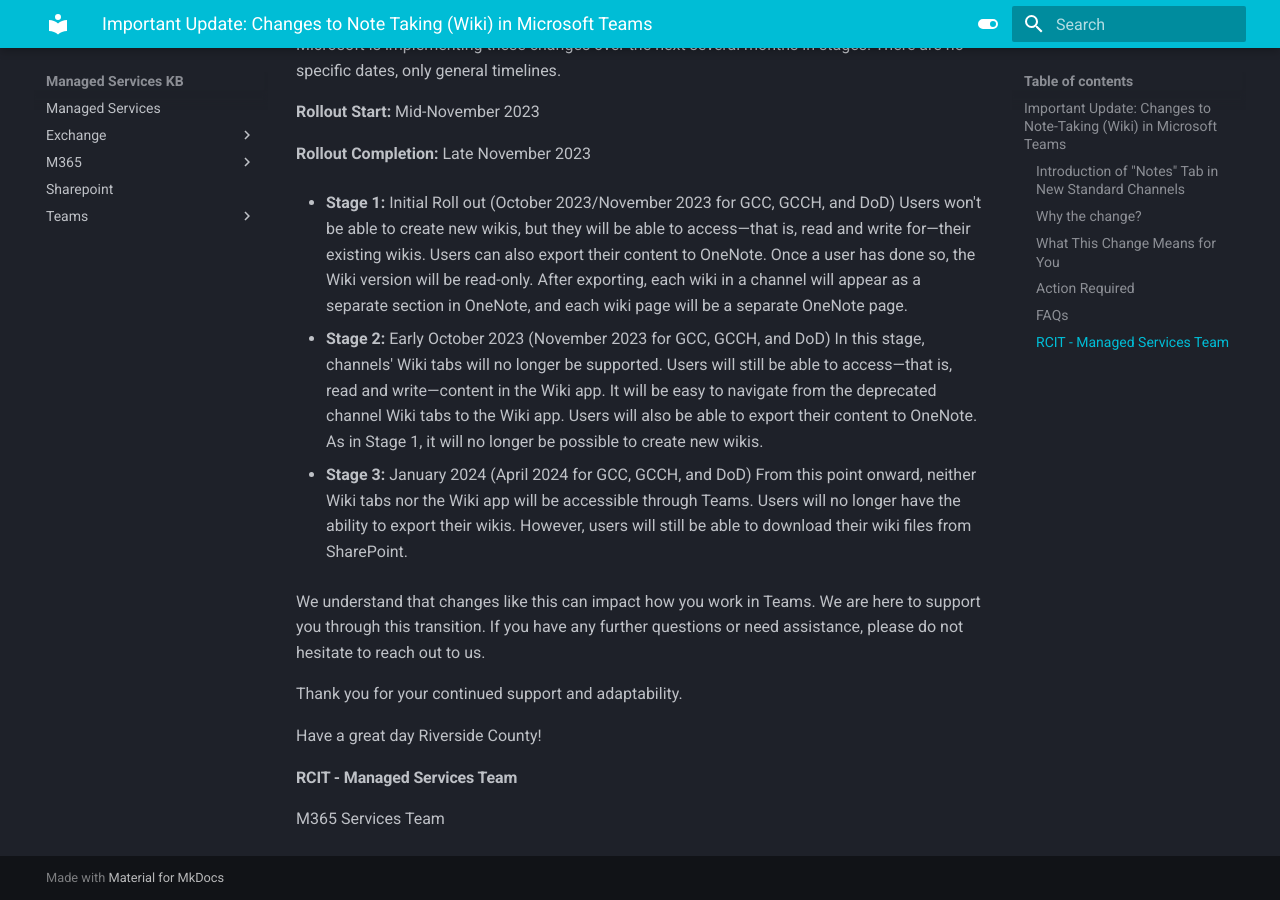
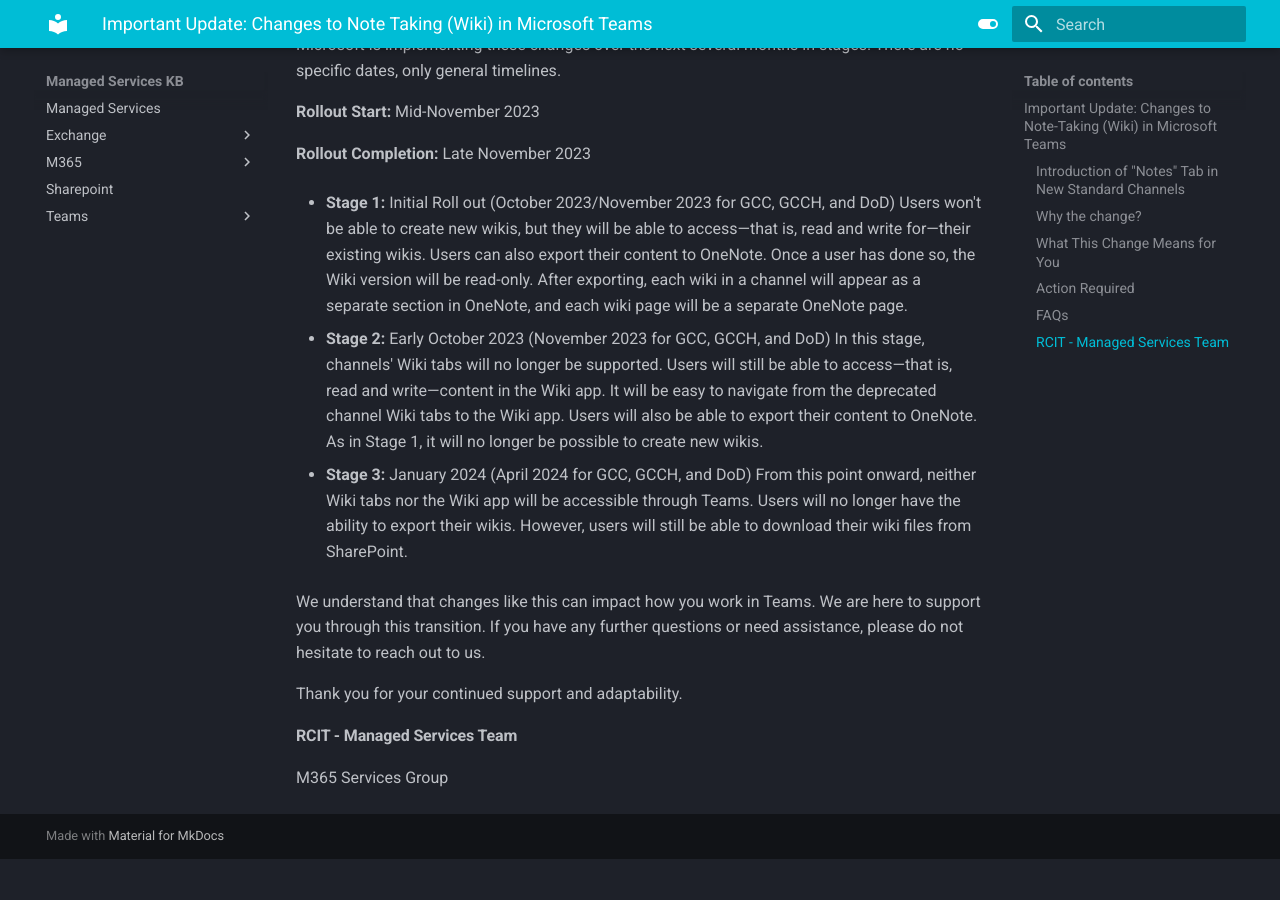
Before and after one commit to gpegues/MKDocs_Dev, an MkDocs documentation site: the page built from docs/EnterpriseNotifications/Important Update: Changes to Note-Taking (Wiki) in Microsoft Teams.md, in a window 1280 px wide and 900 px high, scrolled down 1411 px. Built offline with MkDocs 1.6.1 and Material for MkDocs 9.7.7, drawn with Linux system fonts in a browser that asks for light colours; after the commit the page ends 2270 px from its top, so only the background shows below that.

Commit message:
Update Important Update: Changes to Note-Taking (Wiki) in Microsoft Teams.md

```diff
--- a/docs/EnterpriseNotifications/Important Update: Changes to Note-Taking (Wiki) in Microsoft Teams.md
+++ b/docs/EnterpriseNotifications/Important Update: Changes to Note-Taking (Wiki) in Microsoft Teams.md
@@ -56,7 +56,6 @@
 
 Thank you for your continued support and adaptability.
 
-Have a great day Riverside County!
 
 #### RCIT - Managed Services Team
-M365 Services Team
+M365 Services Group
```
